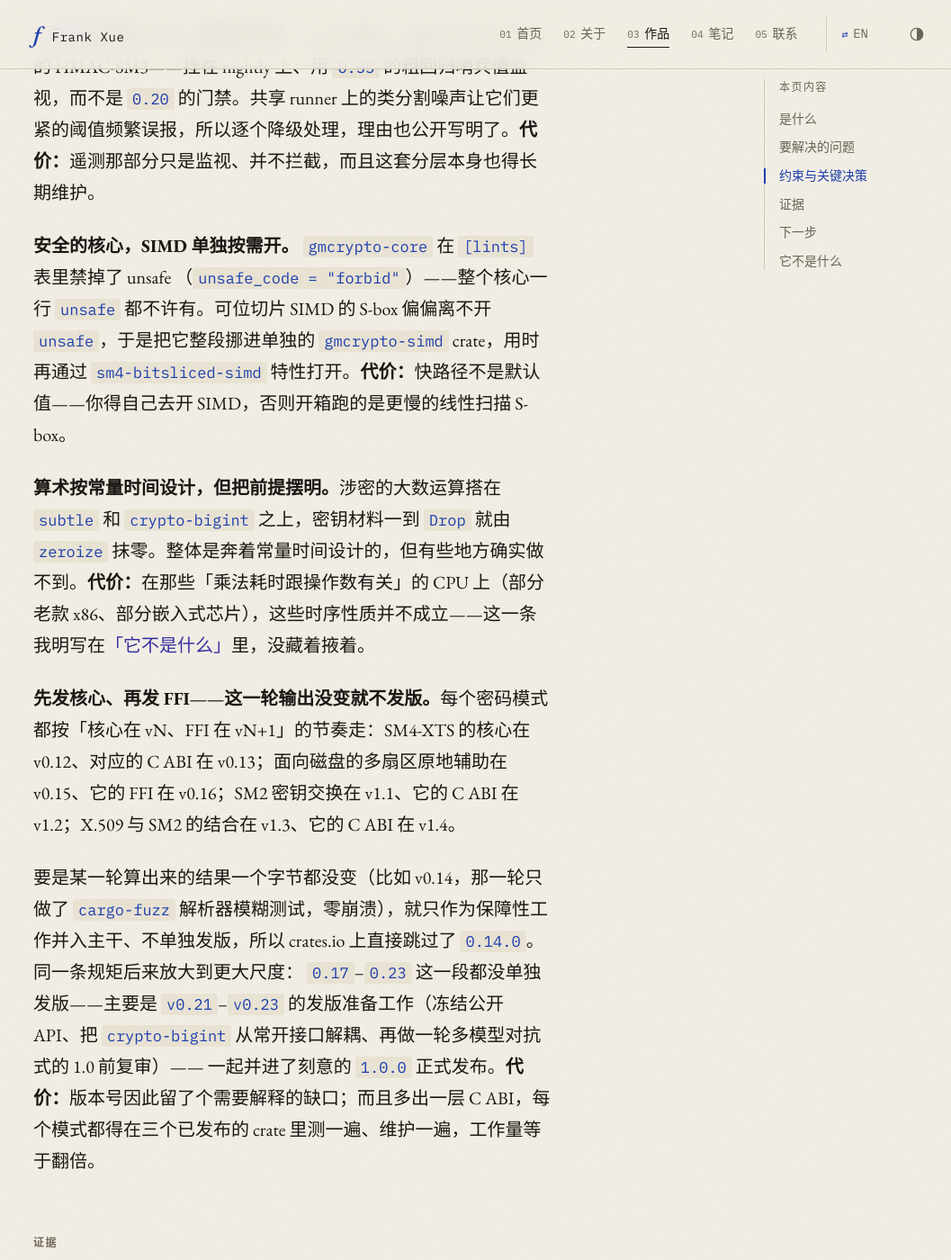
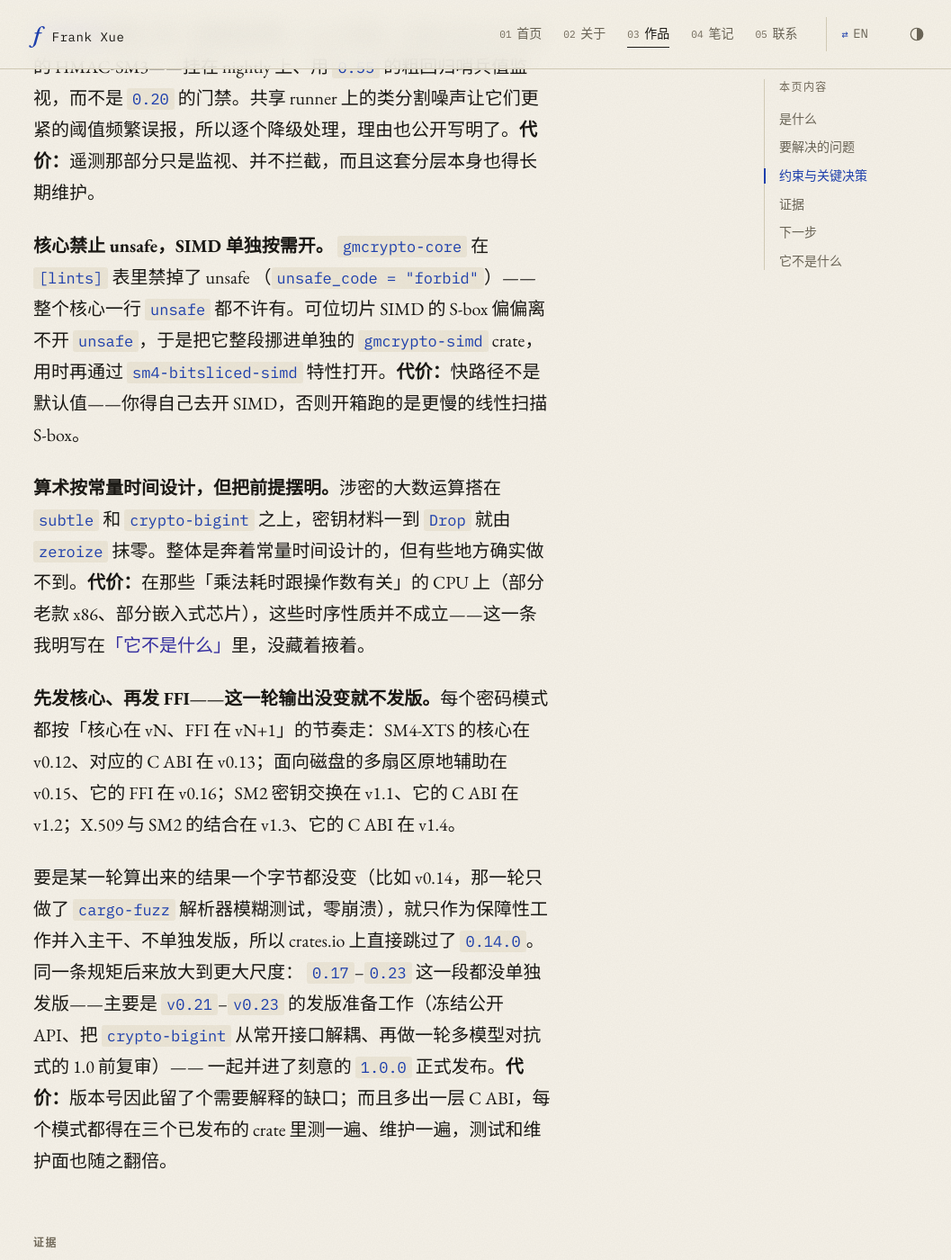
Before and after one commit to frankxue831/frankxue831.github.io, a Jekyll site: the page built from zh/projects/gm-crypto-rs.html, in a window 1280 px wide and 1400 px high, scrolled down 3531 px. Shown: the whole window at 90% size, without its empty margins (101-1158 px from the left). Built offline with Jekyll 4.4.1, drawn with Linux system fonts in a browser that asks for light colours.

Commit message:
content(zh): align project and site terminology

```diff
--- a/zh/about.html
+++ b/zh/about.html
@@ -27,7 +27,7 @@
             最近主要在做四件事。
         </p>
         <p>
-            第一件是 gm-crypto-rs，一套纯 Rust 的国密 SM2 / SM3 / SM4 SDK。我特别在意时序侧信道这类容易被忽略的安全风险：代码处理密钥时，执行时间不能跟密钥内容有关，否则别人可能靠测耗时反推出密钥。所以涉密路径按常量时间设计，CI 里挂着一套 dudect 泄漏 harness，每次提交都重测——核心路径不达标就让构建失败，而不是只相信设计评审。
+            第一件是 gm-crypto-rs，一套纯 Rust 的国密 SM2 / SM3 / SM4 SDK。我特别在意时序侧信道这类容易被忽略的安全风险：代码处理密钥时，执行时间不能跟密钥内容有关，否则别人可能靠测耗时反推出密钥。所以涉密路径按常量时间设计，CI 里挂着一套 dudect 泄漏回归 harness，每次提交都重测——核心路径不达标就让构建失败，而不是只相信设计评审。
         </p>
         <p>
             第二件是 RepoLens，给 AI 编程 Agent 用的仓库记忆层——一张类型化、会衰减的记忆图，经 MCP 暴露出来，让新开的会话不必每次都冷启动重新摸清项目。
--- a/zh/colophon.html
+++ b/zh/colophon.html
@@ -22,9 +22,9 @@
         <h2>构建</h2>
         <p>
             一个用 <em>Jekyll</em> 生成、托管在 GitHub Pages 上的静态站点——
-            没有 JavaScript 框架，不做客户端渲染，除了 Jekyll 本身再没有别的构建步骤。零件保持得少：<code>github-pages</code> gem，外加
+            没有 JavaScript 框架，不做客户端渲染，除了 Jekyll 本身再没有别的构建步骤。组成很精简：<code>github-pages</code> gem，外加
             <code>jekyll-feed</code>、<code>jekyll-seo-tag</code> 和
-            <code>jekyll-sitemap</code>；一份手写、基于设计 token 的样式表；以及分散在六个小文件里、约 500 行的原生 JavaScript。这些
+            <code>jekyll-sitemap</code>；一份手写、基于一套设计变量（design tokens）的样式表；以及分散在六个小文件里、约 500 行的原生 JavaScript。这些
             JavaScript 全是渐进增强——把它关掉，每个页面照样能用。
         </p>
 
--- a/zh/projects/gm-crypto-rs.html
+++ b/zh/projects/gm-crypto-rs.html
@@ -101,7 +101,7 @@
             HMAC-SM3——挂在 nightly 上、用 <code>0.55</code> 的粗回归哨兵值监视，而不是 <code>0.20</code> 的门禁。共享 runner 上的类分割噪声让它们更紧的阈值频繁误报，所以逐个降级处理，理由也公开写明了。<strong>代价：</strong>遥测那部分只是监视、并不拦截，而且这套分层本身也得长期维护。
         </p>
         <p>
-            <strong>安全的核心，SIMD 单独按需开。</strong>
+            <strong>核心禁止 unsafe，SIMD 单独按需开。</strong>
             <code>gmcrypto-core</code> 在 <code>[lints]</code> 表里禁掉了 unsafe
             （<code>unsafe_code = "forbid"</code>）——整个核心一行
             <code>unsafe</code> 都不许有。可位切片
@@ -124,7 +124,7 @@
             <code>0.17</code>–<code>0.23</code> 这一段都没单独发版——主要是
             <code>v0.21</code>–<code>v0.23</code> 的发版准备工作（冻结公开 API、把
             <code>crypto-bigint</code> 从常开接口解耦、再做一轮多模型对抗式的 1.0 前复审）——
-            一起并进了刻意的 <code>1.0.0</code> 正式发布。<strong>代价：</strong>版本号因此留了个需要解释的缺口；而且多出一层 C ABI，每个模式都得在三个已发布的 crate 里测一遍、维护一遍，工作量等于翻倍。
+            一起并进了刻意的 <code>1.0.0</code> 正式发布。<strong>代价：</strong>版本号因此留了个需要解释的缺口；而且多出一层 C ABI，每个模式都得在三个已发布的 crate 里测一遍、维护一遍，测试和维护面也随之翻倍。
         </p>
 
         <h2>证据</h2>
--- a/zh/projects/repolens-rs.html
+++ b/zh/projects/repolens-rs.html
@@ -44,7 +44,7 @@
         <h2>约束与关键决策</h2>
         <p>
             <strong>给它一份有结构的感知，而不是更大的提示词。</strong>问题既然出在冷启动时的重新发现，而塞更多文件只会稀释信号，
-            RepoLens 就把仓库扫描成不可变的类型化 pack——文件、符号、依赖图、profile——再通过 26 个 MCP 工具（代码搜索、图遍历、摘要、约定提取、记忆、wiki）暴露出来，而不是去扩大上下文窗口。<strong>代价：</strong>pack 要先构建、还要持续更新；而且它不可变，要等到下一次扫描才会刷新。
+            RepoLens 就把仓库扫描成不可变的类型化 pack——文件、符号、依赖图、仓库画像（profile）——再通过 26 个 MCP 工具（代码搜索、图遍历、摘要、约定提取、记忆、知识库（wiki））暴露出来，而不是去扩大上下文窗口。<strong>代价：</strong>pack 要先构建、还要持续更新；而且它不可变，要等到下一次扫描才会刷新。
         </p>
         <p>
             <strong>让记忆有类型、会衰减、能{% include glossary-term.html term="grounding" %}，而不是一摊扁平存储。</strong>扁平的 {% include glossary-term.html term="rag" %} 存储没有「过期」和「可信度」的概念，Agent 于是一错再错，犯的还是早就回滚过的老错。这里的记忆是一张类型化的图（五类节点），按指数衰减，并对照当前
@@ -74,7 +74,7 @@
             现在都能从 CLI 和 MCP 调到，连同 26 个 MCP 工具和那张类型化记忆图。
         </p>
         <p>
-            最强的信号，是项目自带的<em>「诚实状态」准则</em>：一张按能力面逐条标明「已交付还是脚手架」的清单，刻意保持校准，好让日后的夸大一眼露馅。再加上一份自用（dogfood）评估契约（五个用例，其中一个专门防回归），一起守住上下文质量这条线。
+            最强的信号，是项目自带的<em>「诚实状态」准则</em>：一张按能力面逐条标明「已交付还是脚手架」的清单，刻意保持校准，好让日后的夸大一眼露馅。再加上一份项目自用的评估契约（五个用例，其中一个专门防回归），一起守住上下文质量这条线。
         </p>
 
         <h2>下一步</h2>
```
